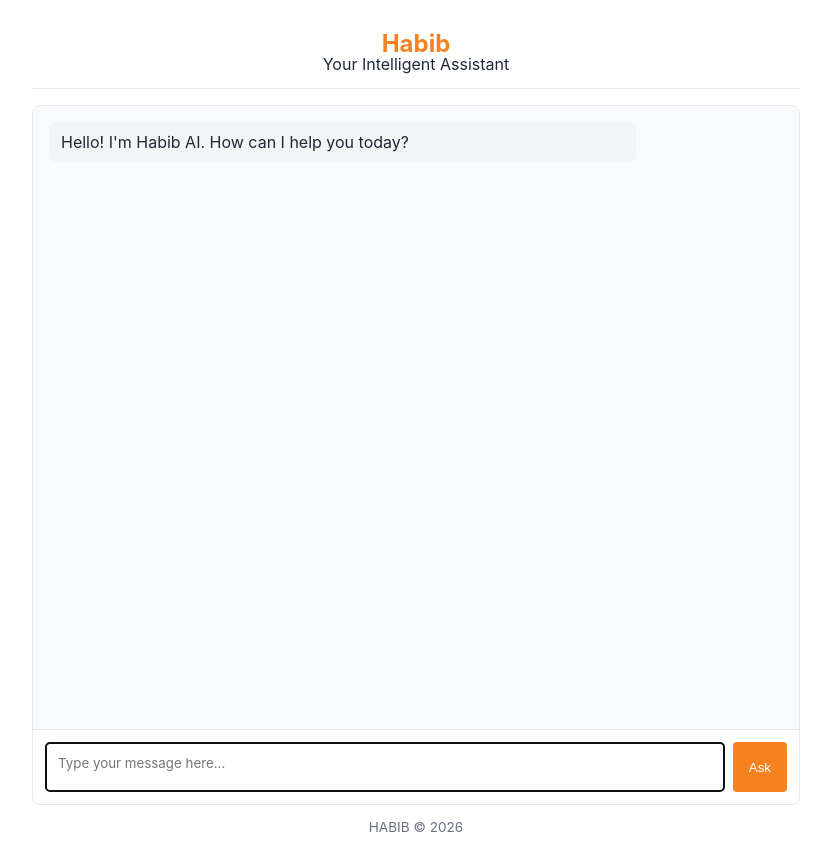
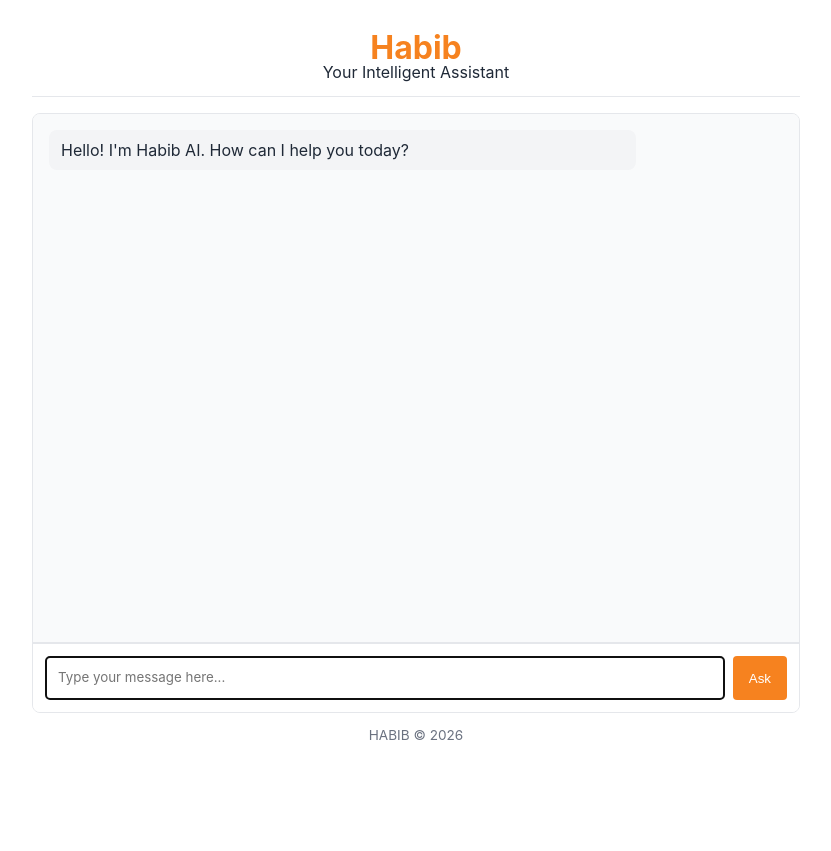
Before and after one commit to s21rp/llm-chat-app, a website: page public/index.html in a window 1280 px wide. Shown: the whole page, without its empty margins (224-1055 px from the left). After the commit the page ends 800 px from the top, so only its background shows below. Drawn offline with Linux system fonts and the light colour scheme.

Commit message:
Update index.html

```diff
--- a/public/index.html
+++ b/public/index.html
@@ -41,15 +41,15 @@
 			}
 
 			h1 {
-				font-size: 1.5rem;
+				font-size: 2rem;
 				color: var(--primary-color);
 			}
 
 			.chat-container {
 				display: flex;
 				flex-direction: column;
-				height: calc(100vh - 100px);
-				min-height: 200px;
+				height: calc(100vh - 200px);
+				min-height: 300px;
 				border: 1px solid var(--border-color);
 				border-radius: 8px;
 				overflow: hidden;
@@ -89,7 +89,7 @@
 			.message-input {
 				display: flex;
 				padding: 0.75rem;
-				border-top: 1px solid var(--border-color);
+				border-top: 2px solid var(--border-color);
 				background-color: white;
 			}
 
@@ -100,7 +100,7 @@
 				border-radius: 4px;
 				font-family: inherit;
 				resize: none;
-				min-height: 50px;
+				min-height: 44px;
 			}
 
 			#send-button {
```
